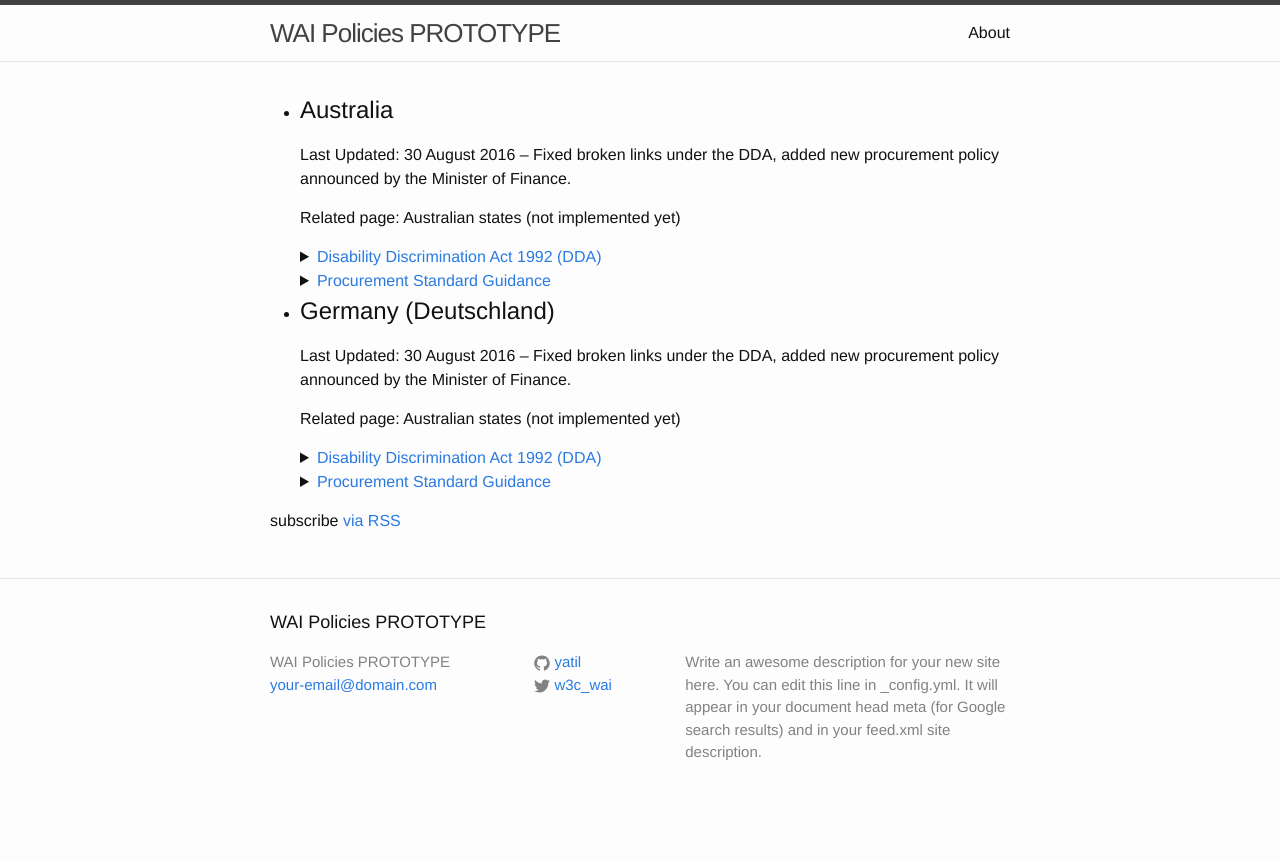
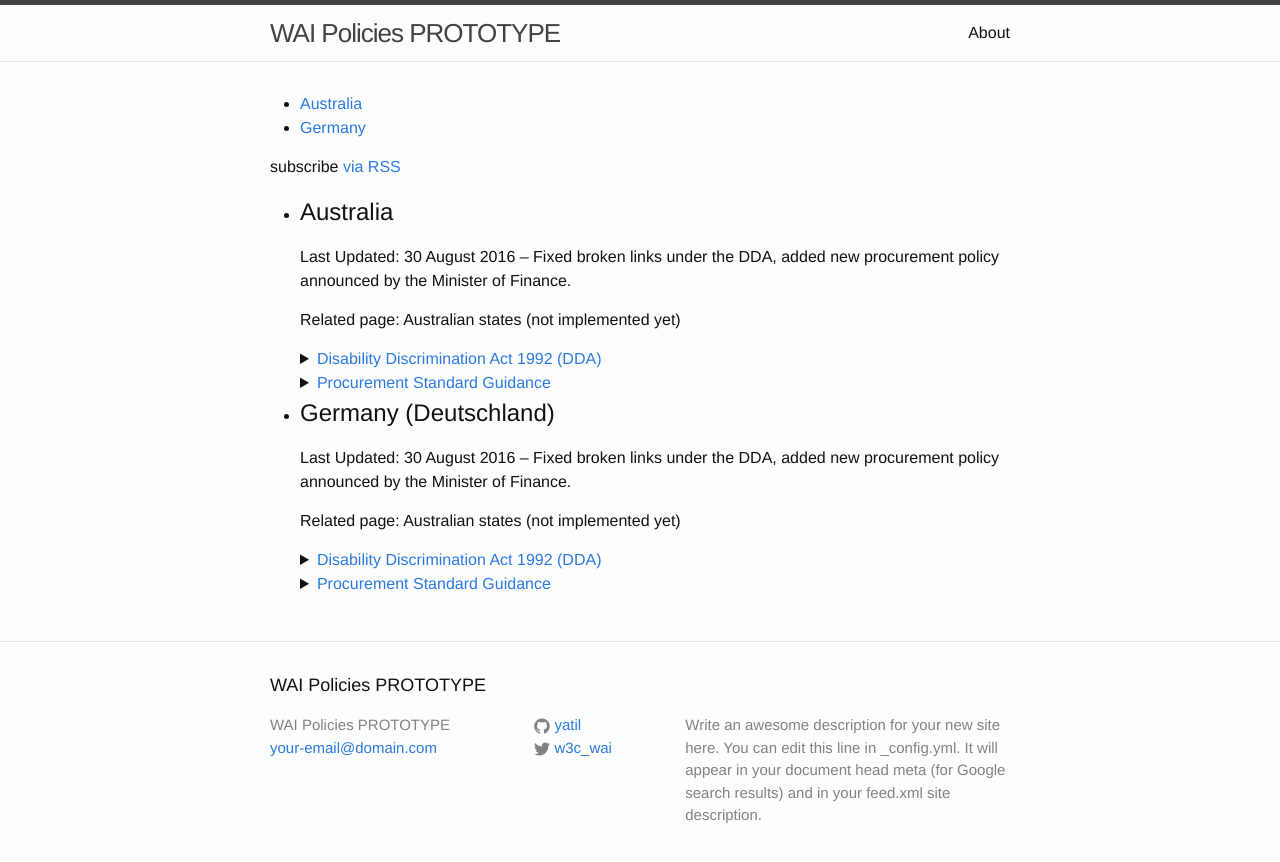
Before and after one commit to w3c/wai-policies-prototype, a Jekyll site: the page built from index.html, in a window 1280 px wide. Shown: the top 862 px of the page. Built offline with Jekyll 4.4.1, drawn with Linux system fonts in a browser that asks for light colours.

Commit message:
Sidebar navigation

```diff
--- a/index.html
+++ b/index.html
@@ -3,6 +3,15 @@ layout: default
 ---
 
 <div class="home">
+
+<div class="side">
+  <ul>
+  {% for policy in site.policies %}
+    <li data-updated="{{policy.updated}}"><a href="#x{{policy.title | slugify }}">{{policy.title}}</a></li>
+  {% endfor %}
+  </ul>
+  <p class="rss-subscribe">subscribe <a href="{{ "/feed.xml" | prepend: site.baseurl }}">via RSS</a></p>
+</div>
 
 <ul>
 {% for policy in site.policies %}
@@ -51,6 +60,4 @@ layout: default
 
 {%endcomment%}
 
-  <p class="rss-subscribe">subscribe <a href="{{ "/feed.xml" | prepend: site.baseurl }}">via RSS</a></p>
-
 </div>
```
